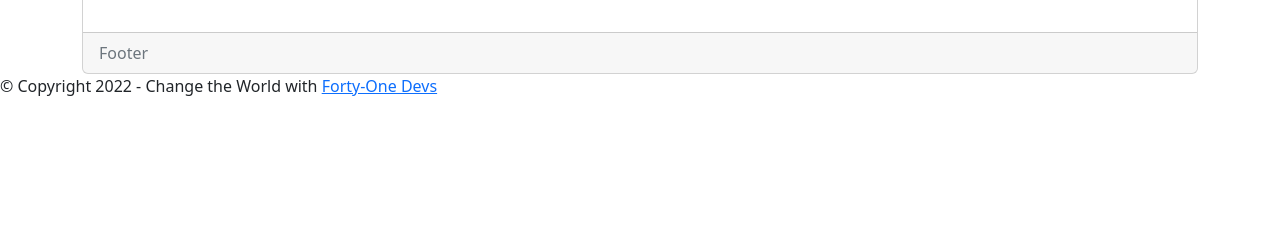
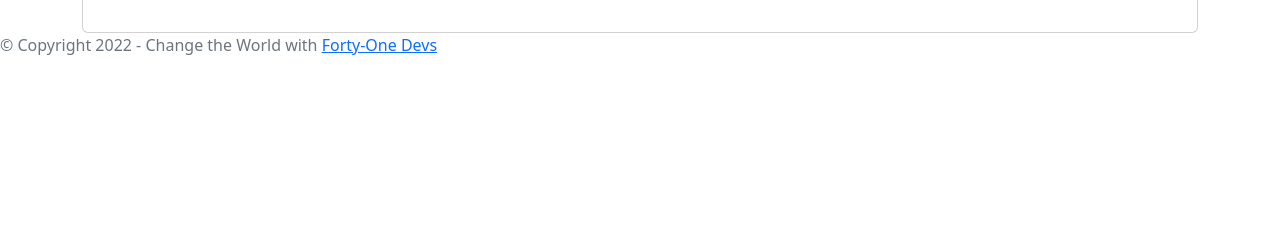
Before and after one commit to EdgarGcba/consultoraispc, a Django app: page /postulantes in a window 1280 px wide. Shown: the part 372-612 px from the top of the page. Run offline with Django 3.2, Linux system fonts and the light colour scheme; data that the repository does not hold is empty.

Commit message:
deleting footers

```diff
--- a/consultora/templates/base.html
+++ b/consultora/templates/base.html
@@ -40,8 +40,13 @@
 
   </main>
   <footer>
-    <div id="copyright" class="clr" role="contentinfo">
-      © Copyright 2022 - Change the World with <a href="https://44.211.151.90/" target="_blank">Forty-One Devs</a>			</div>
+    <div>
+      <div id="copyright" class="card-footer text-muted" role="contentinfo">
+        © Copyright 2022 - Change the World with <a href="https://44.211.151.90/" target="_blank">Forty-One Devs</a>
+      </div>
+    </div>
+
+
   </footer>
   <!-- Bootstrap JavaScript Libraries -->
   <script src="https://cdn.jsdelivr.net/npm/@popperjs/core@2.11.6/dist/umd/popper.min.js"
--- a/consultora/templates/organizaciones/busquedaLaboral.html
+++ b/consultora/templates/organizaciones/busquedaLaboral.html
@@ -12,9 +12,9 @@
         <h4 class="card-title">Datos de la Busqueda</h4>
         {% include 'postulantes/form.html' %}
     </div>
-    <div class="card-footer text-muted">
-        Footer
-    </div>
+
+
+
 </div>
 
 {% endblock %}
--- a/consultora/templates/organizaciones/crear.html
+++ b/consultora/templates/organizaciones/crear.html
@@ -12,8 +12,8 @@
         <h4 class="card-title">Datos de la Organizacion</h4>
         {% include 'organizaciones/form.html' %}
     </div>
-    <div class="card-footer text-muted">
-        Footer
-    </div>
+
+
+
 </div>
 {% endblock %}
--- a/consultora/templates/organizaciones/editar.html
+++ b/consultora/templates/organizaciones/editar.html
@@ -11,8 +11,8 @@
         <h4 class="card-title">Datos de la Organizacion</h4>
         {% include 'organizaciones/form.html' %}
     </div>
-    <div class="card-footer text-muted">
-        Footer
-    </div>
+
+
+
 </div>
 {% endblock %}
--- a/consultora/templates/organizaciones/index.html
+++ b/consultora/templates/organizaciones/index.html
@@ -52,8 +52,8 @@
             </div>
 
         </div>
-        <div class="card-footer text-muted">
-            Footer
-        </div>
+
+
+
     </div>
 {% endblock %}
--- a/consultora/templates/postulantes/crear.html
+++ b/consultora/templates/postulantes/crear.html
@@ -12,8 +12,8 @@
         <h4 class="card-title">Datos del Postulante</h4>
         {% include 'postulantes/form.html' %}
     </div>
-    <div class="card-footer text-muted">
-        Footer
-    </div>
+
+
+
 </div>
 {% endblock %}
--- a/consultora/templates/postulantes/editar.html
+++ b/consultora/templates/postulantes/editar.html
@@ -11,8 +11,8 @@
         <h4 class="card-title">Datos del Postulante</h4>
         {% include 'postulantes/form.html' %}
     </div>
-    <div class="card-footer text-muted">
-        Footer
-    </div>
+
+
+
 </div>
 {% endblock %}
--- a/consultora/templates/postulantes/idioma.html
+++ b/consultora/templates/postulantes/idioma.html
@@ -12,8 +12,8 @@
         <h4 class="card-title">Datos del Postulante</h4>
         {% include 'postulantes/form.html' %}
     </div>
-    <div class="card-footer text-muted">
-        Footer
-    </div>
+
+
+
 </div>
 {% endblock %}
--- a/consultora/templates/postulantes/index.html
+++ b/consultora/templates/postulantes/index.html
@@ -55,8 +55,8 @@
             </div>
 
         </div>
-        <div class="card-footer text-muted">
-            Footer
-        </div>
+
+
+
     </div>
 {% endblock %}
```
